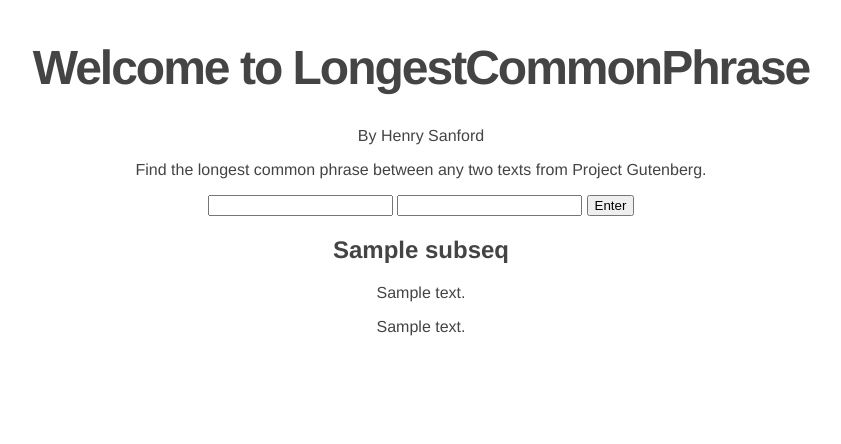
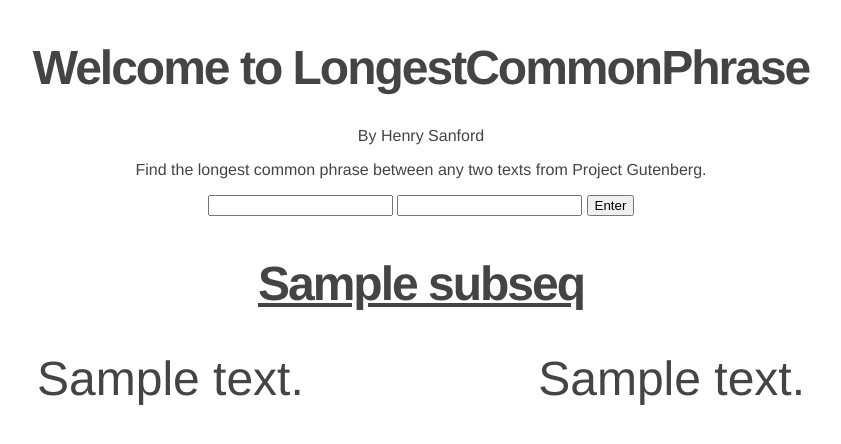
Before and after one commit to henrytsanford/lcp_gutenberg, a Flask app: template templates/index.html in a window 1280 px wide. Shown: the part 35-479 px from the top of the page, without its empty margins (219-1060 px from the left). Run offline with Flask 2, Linux system fonts and the light colour scheme; the template is opened without the code that fills it: most values are stand-ins (such as "Sample title", 1, 10 or a date in 2020); some libraries are stand-ins or nearby versions.

Commit message:
Larger text on user interface

```diff
--- a/lcs.py
+++ b/lcs.py
@@ -5,7 +5,7 @@
 from gutenbergpy import textget
 from gutenbergpy.gutenbergcachesettings import GutenbergCacheSettings
 
-CONTEXT_LENGTH = 100
+CONTEXT_LENGTH = 200
 DEFAULT_CACHE_DIR = "tmp"
 
 def sort_bucket(s, bucket, order):
@@ -90,7 +90,9 @@
     a = clean_text(a_code)
     b = clean_text(b_code)
     subseq, a_index, b_index = lcs(a = a, b = b)
-    a_context = a[a_index - CONTEXT_LENGTH: a_index + CONTEXT_LENGTH]
+    underline_start = r"<u>"
+    underline_end = r"<\u>"
+    a_context = a[a_index - CONTEXT_LENGTH: a_index] + underline_start + subseq + underline_end + a[a_index + len(subseq): a_index + len(subseq) + CONTEXT_LENGTH]
     b_context = b[b_index - CONTEXT_LENGTH: b_index + CONTEXT_LENGTH]
     return subseq, a_context, b_context
 
--- a/static/css/main.css
+++ b/static/css/main.css
@@ -21,6 +21,27 @@
     letter-spacing: -2px;
   }
 
+  h2 {
+    font-size: 3em;
+    margin-top: 40px;
+    text-align: center;
+    letter-spacing: -2px;
+    text-decoration: underline;
+  }
+
+  .box {
+    display: flex;
+    align-items: flex-start;
+    justify-content: space-between;
+    inline-size: 60%;
+    margin: auto;
+    font-size: 3em;
+    gap: 20px;
+    box-shadow: #444;
+  }
+  .context {
+    box-shadow: #444;
+  }
   .ui-autocomplete{
     text-align: left;
 }
--- a/templates/index.html
+++ b/templates/index.html
@@ -2,9 +2,10 @@
 <meta http-equiv="Content-Type" content="text/html; charset=UTF-8">
 <html>
 <head>
+    <title>LCP_Gutenberg</title>
+    <link rel="icon" type="image/jpg" href="../images/favicon.jpg"/>
     <meta http-equiv="Content-Type" content="text/html; charset=UTF-8">
     <link rel="stylesheet" href="{{ url_for('static', filename='css/main.css') }}">
-    <title>AutoComplete</title>
     <script src="https://ajax.googleapis.com/ajax/libs/jquery/1.7.1/jquery.js">
     </script>
 
@@ -28,8 +29,12 @@
     </form>
 
     <h2> {{subseq}}</h2>
-    <p> {{a_context}}</p>
-    <p> {{b_context}}</p>
+
+    <div class="box", id = "context_box">
+        <article class = "context">{{a_context}}</article>
+        <article class = "context">{{b_context}}</article>
+    </div>
+
 
     <script>
   $( function() {
```
Also changed, not shown: index.html (deleted, +0 -37 lines), images/favicon.jpg (added).
